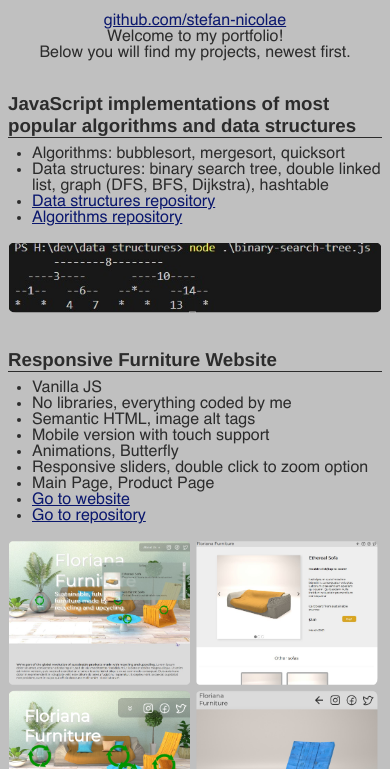
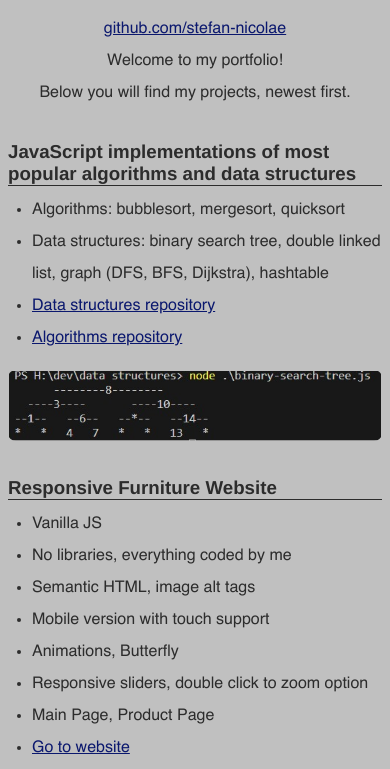
Before and after one commit to stefan-nicolae/CV-museum, a plain HTML site: page index.html in a window 390 px wide. Shown: the part 71-840 px from the top of the page. Drawn offline with Linux system fonts and the light colour scheme.

Commit message:
updating line height

```diff
--- a/style.css
+++ b/style.css
@@ -102,6 +102,10 @@ hr {
     clip-path: inset(1px 1px 1px 1px);
 }
 
+li, span {
+    line-height: 40px;
+}
+
 @media (max-width: 768px) {
     .container {
         font-size: 100%;
@@ -126,6 +130,10 @@ hr {
     section {
         margin-bottom: 32px;
     }
+
+    li, span {
+        line-height: 32px;
+    }
 }
 
 @media (min-width: 769px) and (max-width: 1024px) {
```
